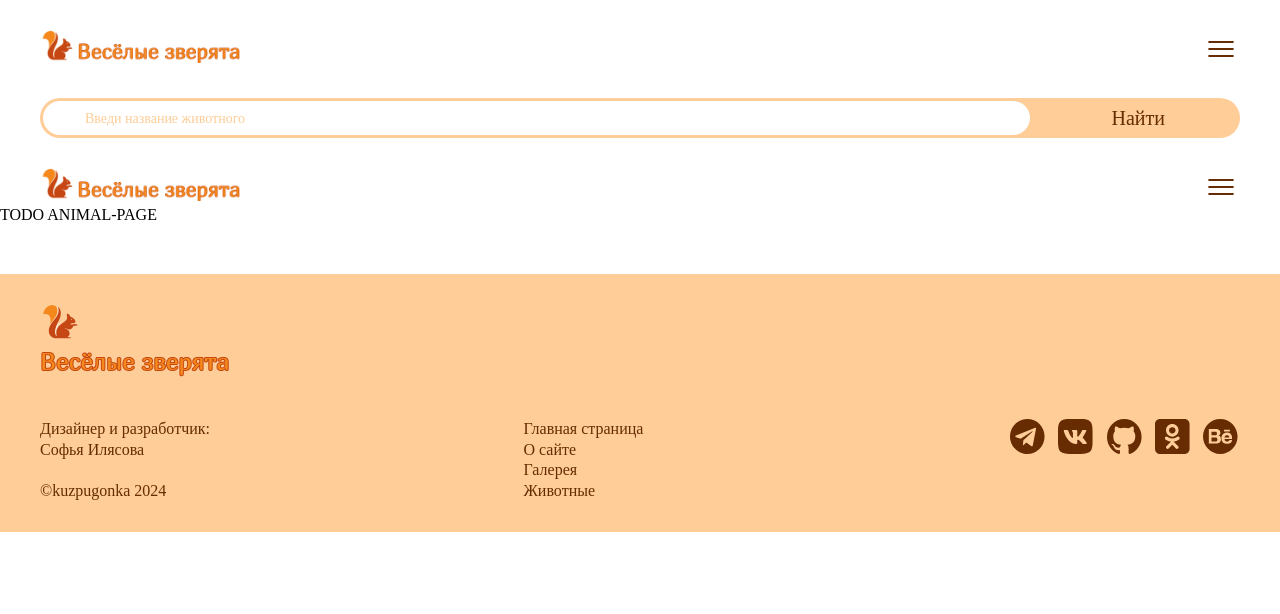
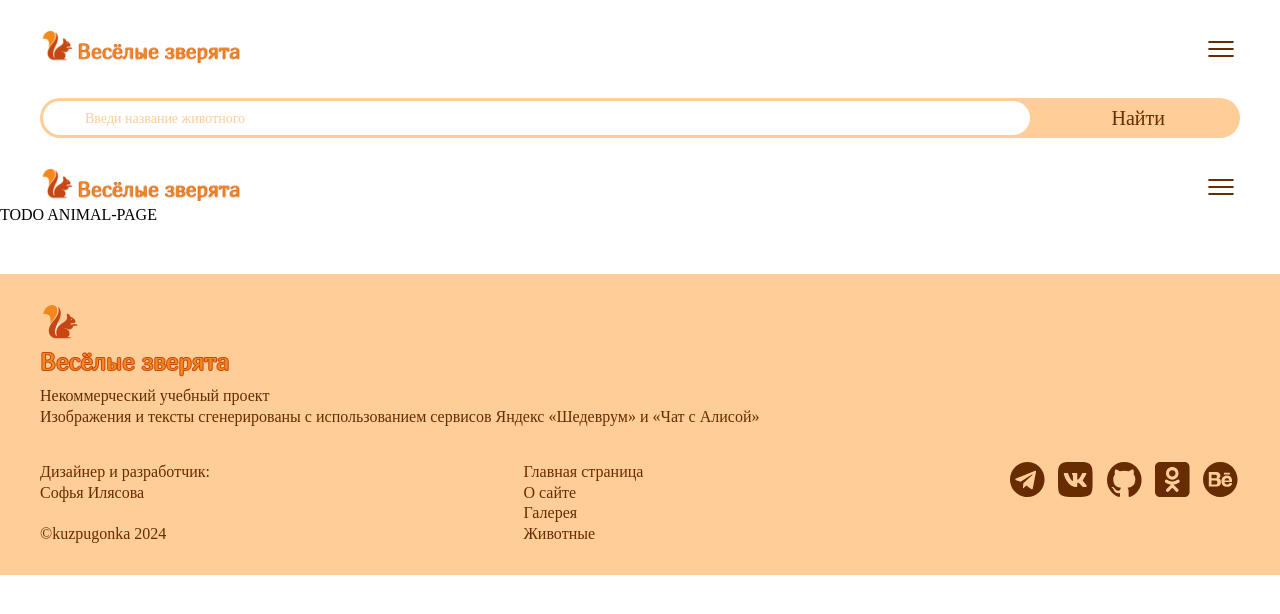
Before and after one commit to kuzpugonka/animals, a React (Vite) app: page /animal in a window 1280 px wide. Shown: the top 614 px of the page. Built offline with nearby package versions, Linux system fonts and the light colour scheme.

Commit message:
rename link for catalog

```diff
--- a/src/components/BurgerModal/BurgerModal.jsx
+++ b/src/components/BurgerModal/BurgerModal.jsx
@@ -47,7 +47,7 @@ export const BurgerModal = () => {
               Галерея
             </Link>
             <Link
-              to={"./catalog "}
+              to={"./catalog"}
               className="burger-modal__link"
               onClick={handleClick}
             >
--- a/src/components/Footer/Footer.css
+++ b/src/components/Footer/Footer.css
@@ -2,9 +2,15 @@
   margin-top: 50px;
   padding-bottom: 30px;
   background-color: var(--light-color);
+  font-size: 16px;
+  line-height: 1.3;
+  color: var(--text-color);
 }
 .footer__logo {
   padding-top: 30px;
+}
+.footer__info {
+
   margin-bottom: 30px;
 }
 .footer__wrap {
@@ -12,9 +18,6 @@
   grid-template-columns: repeat(auto-fit, minmax(200px, 233px));
   justify-content: space-between;
   gap: 20px;
-  font-size: 16px;
-  line-height: 1.3;
-  color: var(--text-color);
 }
 .footer__wrap-dev {
   display: flex;
--- a/src/components/Footer/Footer.jsx
+++ b/src/components/Footer/Footer.jsx
@@ -8,6 +8,13 @@ export const Footer = () => {
         <div className="container">
           <div className="footer__logo">
             <img className="footer__logo-img" src="./img/footer-logo.png" />
+          </div>
+          <div className="footer__info">
+            <p>Некоммерческий учебный проект</p>{" "}
+            <p>
+              Изображения и&nbsp;тексты сгенерированы с&nbsp;использованием
+              сервисов Яндекс «Шедеврум» и&nbsp;«Чат с&nbsp;Алисой»
+            </p>
           </div>
           <div className="footer__wrap">
             <div className="footer__wrap-dev">
@@ -21,6 +28,7 @@ export const Footer = () => {
                   Софья&nbsp;Илясова
                 </Link>
               </p>
+
               <p className="footer__copiraight">©kuzpugonka 2024</p>
             </div>
 
@@ -29,13 +37,13 @@ export const Footer = () => {
                 Главная страница
               </Link>
               <Link className="footer__menu" to={"/about"}>
-              О сайте
+                О сайте
               </Link>
               <Link className="footer__menu" to={"/gallery"}>
-              Галерея
+                Галерея
               </Link>
-              <Link className="footer__menu" to={"/animals"}>
-              Животные
+              <Link className="footer__menu" to={"/catalog"}>
+                Животные
               </Link>
             </div>
 
--- a/src/components/Menu/Menu.jsx
+++ b/src/components/Menu/Menu.jsx
@@ -11,7 +11,7 @@ export const Menu = () => {
       <Link to={"./gallery"} className="menu__link">
         Галерея
       </Link>
-      <Link to={"./catalog "} className="menu__link menu__link_btn">
+      <Link to={"./catalog"} className="menu__link menu__link_btn">
         Животные
       </Link>
     </nav>
```
